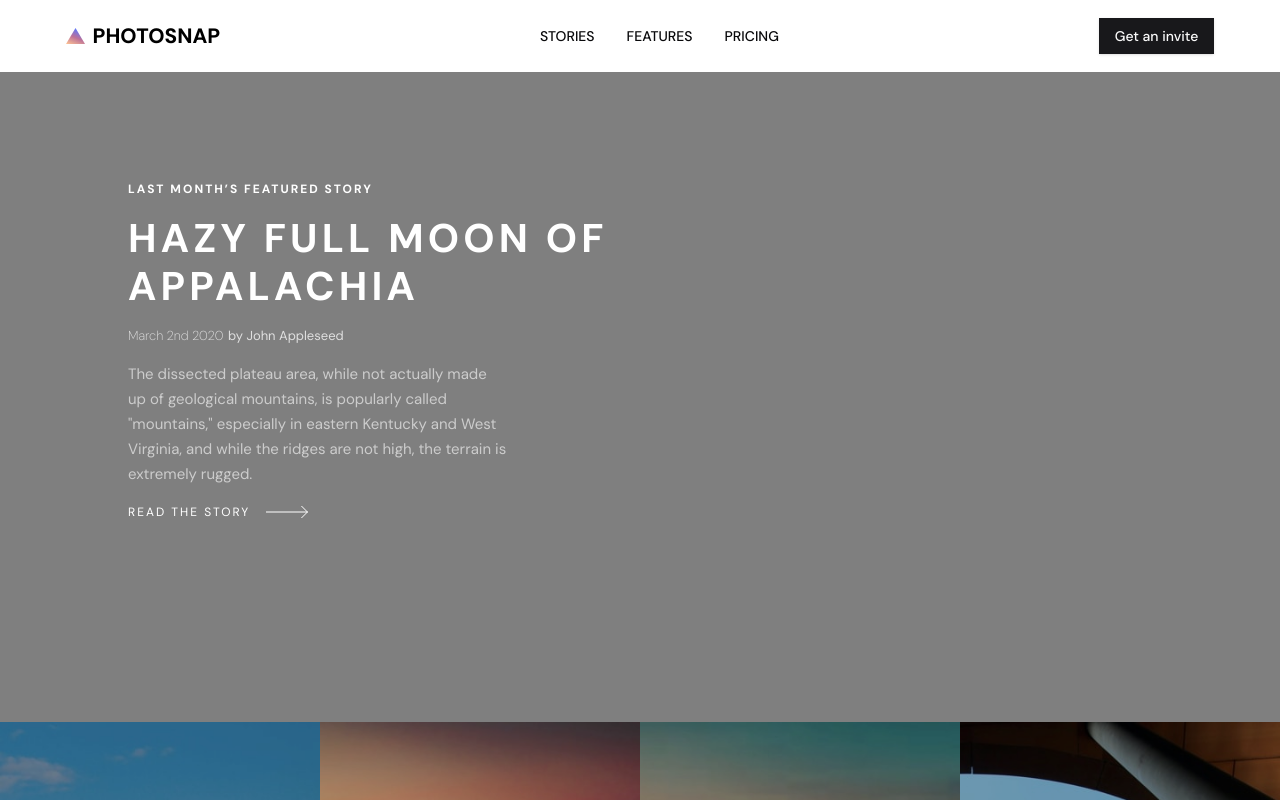
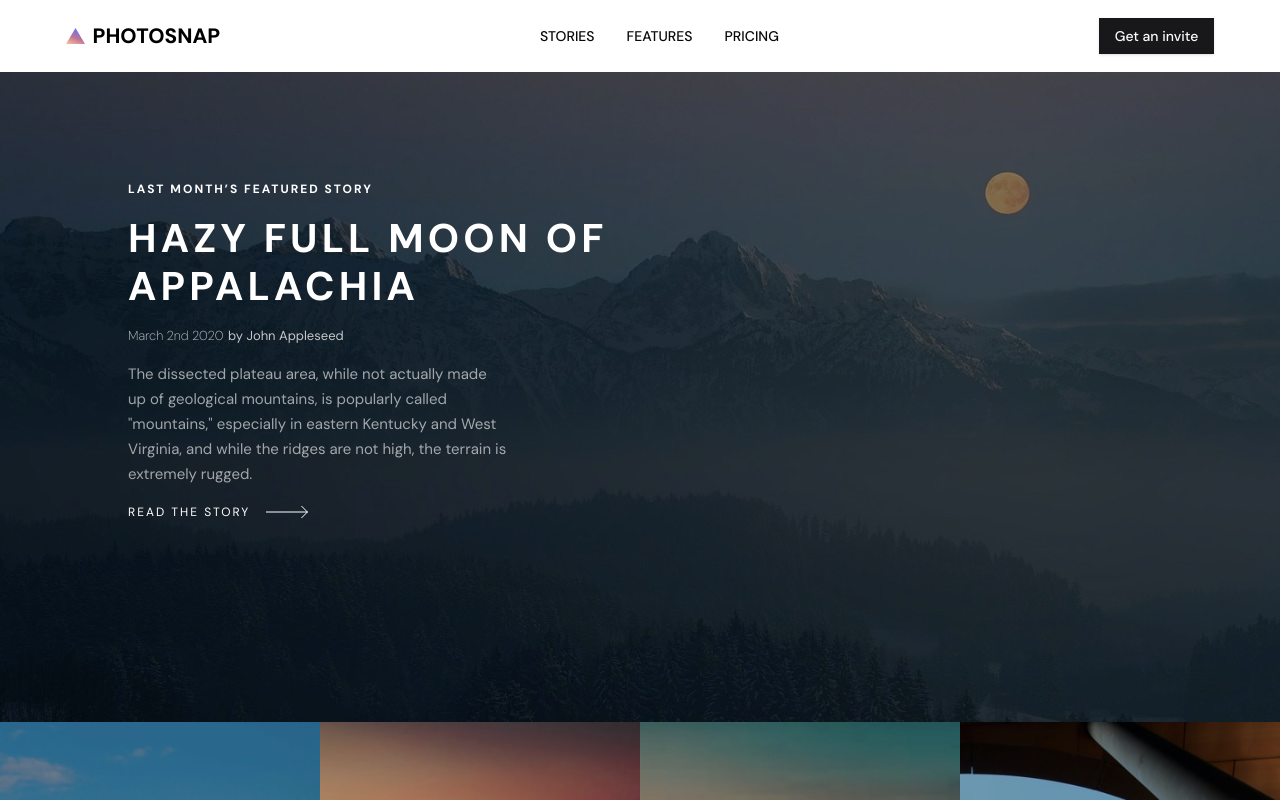
Before and after one commit to Miss-nonso/photosnap, a Next.js app: page /stories in a window 1280 px wide. Shown: the top 800 px of the page. Built offline with nearby package versions, Linux system fonts and the light colour scheme.

Commit message:
Feat: stories hero fix

```diff
--- a/app/globals.css
+++ b/app/globals.css
@@ -96,7 +96,7 @@ header {
 }
 
 .mobileNav {
-  @apply block bg-white absolute top-[4.5rem] z-[1000] min-h-[253px] left-0 right-0 transition-all ease-in-out duration-1000 pb-4 -translate-y-5 space-y-0 md:hidden;
+  @apply block bg-white absolute top-[4.5rem] z-[1000] min-h-[253px] left-0 right-0 transition-all ease-in-out duration-300 pb-4  space-y-0 md:hidden;
 }
 
 .mobileNav #myLinks {
@@ -299,10 +299,9 @@ footer .footer-main-wrapper {
 
 /* STORIES */
 
-/* .stories-hero-img {
-  @apply h-[317px]  bg-[url('../public/assets/stories/tablet/moon-of-appalacia.jpg')] md:bg-[url('../public/assets/stories/desktop/moon-of-appalacia.jpg')]  md:min-h-[650px] lg:h-[650px]  lg:bg-[url('../public/assets/stories/desktop/moon-of-appalacia.jpg')] bg-center bg-no-repeat bg-cover;
-
-} */
+.stories-hero-img {
+  @apply h-[317px]  bg-[url('/assets/stories/tablet/moon-of-appalacia.jpg')] md:bg-[url('/assets/stories/desktop/moon-of-appalacia.jpg')]  md:min-h-[650px] lg:h-[650px]  lg:bg-[url('/assets/stories/desktop/moon-of-appalacia.jpg')] bg-center bg-no-repeat bg-cover;
+}
 
 .stories-hero-mobile {
   @apply grid md:hidden;
--- a/next.config.mjs
+++ b/next.config.mjs
@@ -1,4 +1,8 @@
 /** @type {import('next').NextConfig} */
-const nextConfig = {};
+const nextConfig = {
+  images: {
+    domains: ["vercel.app", "netlify.app"]
+  }
+};
 
 export default nextConfig;
```
